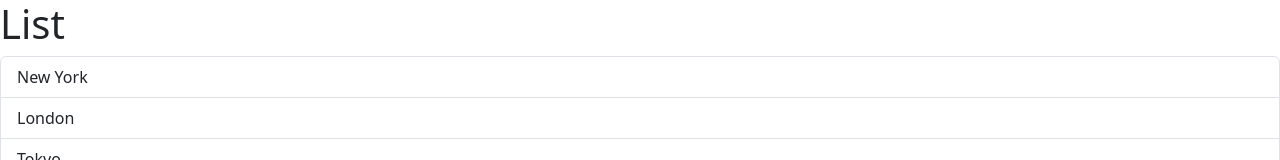
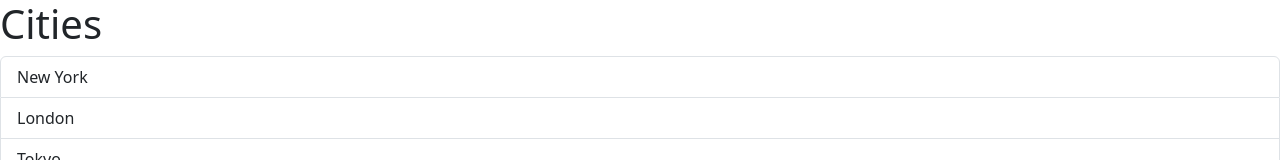
Before and after one commit to programmist/react-course-part1, a React (Vite) app: page / in a window 1280 px wide. Shown: the top 160 px of the page. Built offline with nearby package versions, Linux system fonts and the light colour scheme.

Commit message:
Add props to ListGroup

```diff
--- a/src/App.tsx
+++ b/src/App.tsx
@@ -1,7 +1,15 @@
 import ListGroup from "./components/ListGroup";
 
+const cities = [
+  { id: 1, name: "New York" },
+  { id: 2, name: "London" },
+  { id: 3, name: "Tokyo" },
+  { id: 4, name: "Paris" },
+  { id: 5, name: "Geneva" },
+];
+
 function App() {
-  return <ListGroup />;
+  return <ListGroup title="Cities" items={cities} />;
 }
 
 export default App;
--- a/src/components/ListGroup.tsx
+++ b/src/components/ListGroup.tsx
@@ -1,22 +1,24 @@
 import { useState } from "react";
 
-function ListGroup() {
-  const items = [
-    { id: 1, city: "New York" },
-    { id: 2, city: "London" },
-    { id: 3, city: "Tokyo" },
-    { id: 4, city: "Paris" },
-    { id: 5, city: "Geneva" },
-  ];
+interface ListItem {
+  id: number;
+  name: string;
+}
 
+interface Props {
+  title?: string;
+  items: ListItem[];
+}
+
+function ListGroup({ title, items = [] }: Props) {
   const [selectedIndex, setSelectedIndex] = useState(-1);
 
   return (
     <>
-      <h1>List</h1>
+      <h1>{title}</h1>
       {items.length === 0 && <p>No Items Found</p>}
       <ul className="list-group">
-        {items.map(({ id, city }, index) => (
+        {items.map(({ id, name }, index) => (
           <li
             key={id}
             className={
@@ -26,7 +28,7 @@ function ListGroup() {
             }
             onClick={() => setSelectedIndex(index)}
           >
-            {city}
+            {name}
           </li>
         ))}
       </ul>
```
